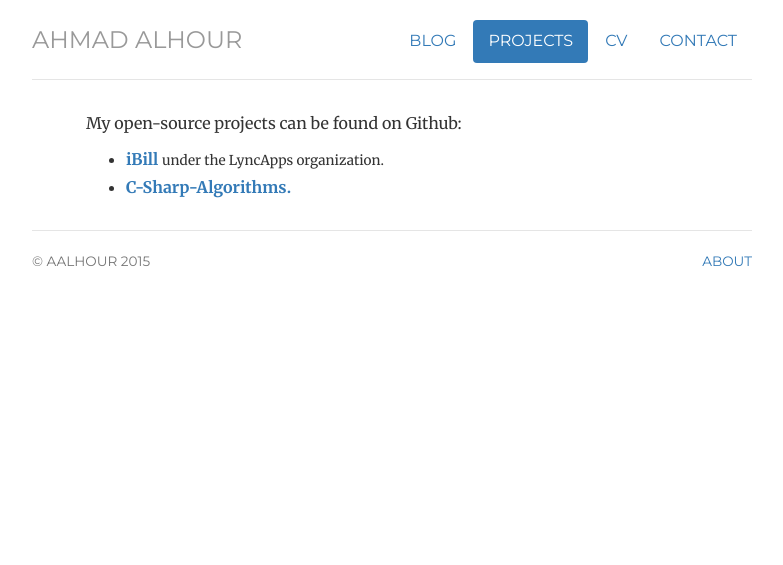
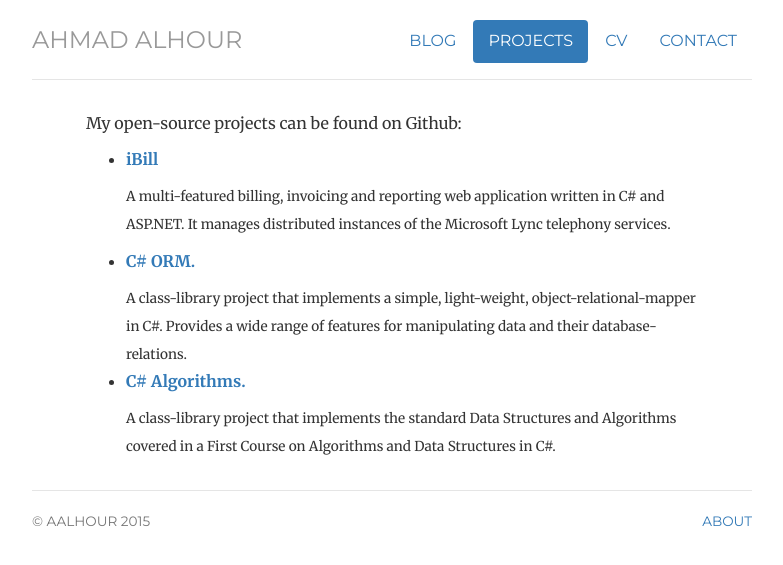
Before and after one commit to aalhour/aalhour.github.io, a Jekyll site: the page built from projects/index.html, in a window 1280 px wide. Shown: the top 565 px of the page, without its empty margins (248-1031 px from the left). Built offline with Jekyll 4.4.1, drawn with Linux system fonts in a browser that asks for light colours.

Commit message:
Updated the projects and cv pages.

```diff
--- a/projects/index.html
+++ b/projects/index.html
@@ -13,7 +13,19 @@ description: Projects of Ahmad Alhour, a Software Engineer living and working in
 	<p>My open-source projects can be found on Github:</p>
 
 	<ul class="list-styled">
-		<li><strong><a target="_blank" href="https://github.com/LyncApps">iBill</a></strong>&nbsp;<small>under the LyncApps organization.</small></li>
-		<li><strong><a target="_blank" href="https://github.com/aalhour/C-Sharp-Algorithms">C-Sharp-Algorithms.</a></strong></li>
+		<li>
+			<p><strong><a target="_blank" href="https://github.com/LyncApps/iBill">iBill</a></strong><p>
+			<small>A multi-featured billing, invoicing and reporting web application written in C# and ASP.NET. It manages distributed instances of the Microsoft Lync telephony services.</small>
+		</li>
+
+		<li>
+			<p><strong><a target="_blank" href="https://github.com/Software-Repos/ORM">C# ORM.</a></strong></p>
+			<small>A class-library project that implements a simple, light-weight, object-relational-mapper in C#. Provides a wide range of features for manipulating data and their database-relations.</small>
+		</li>
+
+		<li>
+			<p><strong><a target="_blank" href="https://github.com/aalhour/C-Sharp-Algorithms">C# Algorithms.</a></strong></p>
+			<small>A class-library project that implements the standard Data Structures and Algorithms covered in a First Course on Algorithms and Data Structures in C#.</small>
+		</li>
 	</ul>
 </div>
```
Also changed, not shown: cv/index.html (+7 -1 lines).
